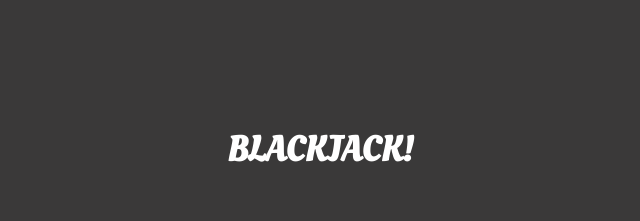
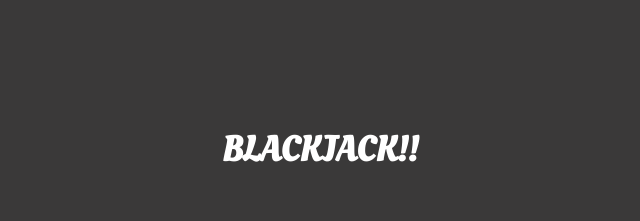
Before and after one commit to mmcbride2929/BlackJackV1, a plain HTML site: page index.html in a window 1280 px wide. Shown: the top 221 px of the page, 320-960 px from the left. Drawn offline with Linux system fonts and the light colour scheme.

Commit message:
additional changes
intentional merge conflict

```diff
--- a/index.html
+++ b/index.html
@@ -14,7 +14,7 @@
   </head>
   <body>
     <section class="page-container">
-      <h1 id="header">BLACKJACK!</h1>
+      <h1 id="header">BLACKJACK!!</h1>
       <div class="card-table">
         <div class="btn-container">
           <button class="btn restart">restart</button>
```
